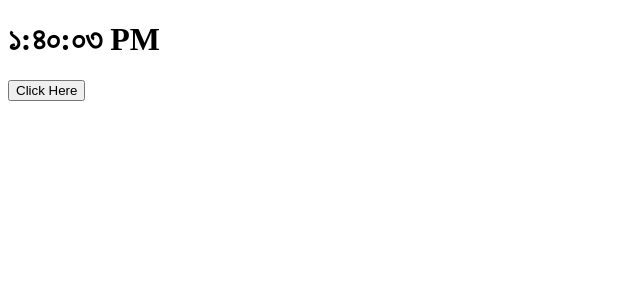
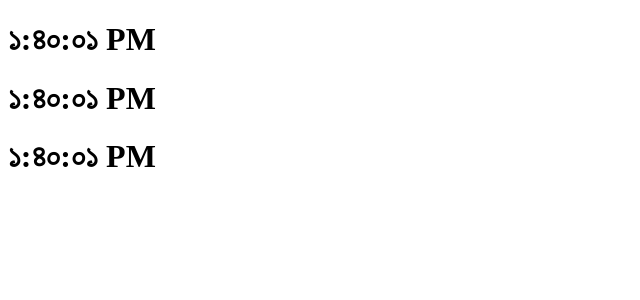
Before and after one commit to shuvo18103107/Deep-Dive-to-React, a React (Create React App) app: page / in a window 1280 px wide. Shown: the top 300 px of the page, without its empty margins (0-640 px from the left). Built offline with nearby package versions, Linux system fonts and the light colour scheme.

Commit message:
✅ conditional rendering and list with keys

```diff
--- a/src/App.js
+++ b/src/App.js
@@ -1,13 +1,16 @@
-import Clock from './components/Clock';
+import ClockList from './components/ClockList';
 // eslint-disable-next-line
 const App = function () {
-    console.log('button component render');
-
+    const quantities = [1, 2, 3];
     return (
         <div>
-            <Clock />
+            <ClockList quantity={quantities} />
         </div>
     );
 };
 
 export default App;
+
+/* list and key concept
+amra ekta component multiple time copy paste kore na bosiaya ekta component kotobar chai seta r ekta component ke bole dile sekhane list er use kore kaj korabo
+ */
--- a/src/components/Button.js
+++ b/src/components/Button.js
@@ -1,6 +1,6 @@
 import React from 'react';
 
-class Buttton extends React.Component {
+class Button extends React.Component {
     shouldComponentUpdate(nextprops) {
         // so next props e amra change props ta pabo abr amader this.props eow change ace, so 2 ta check korbo , kono change na paile render korbo na false return korbo
         const { change: currentChange, locale: currentLocale } = this.props;
@@ -12,13 +12,18 @@ class Buttton extends React.Component {
     }
 
     render() {
-        console.log('button component render');
-        const { change, locale } = this.props;
+        const { change, locale, show, enable } = this.props;
+        if (!enable) return null;
         return (
-            <button type="button" onClick={() => change(locale)}>
-                Click Here
-            </button>
+            <>
+                <button type="button" onClick={() => change(locale)}>
+                    {locale === 'bn-BD' ? 'Click Here' : 'ক্লিক করুন'}
+                </button>
+                {show && <p>Hello </p>}
+            </>
         );
     }
 }
-export default Buttton;
+export default Button;
+
+// props theke falsy value pai tai component ta theke null return korlam
--- a/src/components/Clock.js
+++ b/src/components/Clock.js
@@ -1,5 +1,5 @@
 import React from 'react';
-import Buttton from './Button';
+import Button from './Button';
 
 class Clock extends React.Component {
     state = { date: new Date(), locale: 'bn-BD' };
@@ -33,38 +33,50 @@ class Clock extends React.Component {
     }
 
     render() {
-        console.log('Clock component render');
+        const { date, locale } = this.state;
+        // let button;
+        // if (locale === 'bn-BD') {
+        //     button = (
+        //         <Button type="button" change={this.handleClick} locale="en-Us">
+        //             Click Here
+        //         </Button>
+        //     );
+        // } else {
+        //     button = (
+        //         <Button type="button" change={this.handleClick} locale="bn-BD">
+        //             Click Here
+        //         </Button>
+        //     );
+        // }
 
-        const { date, locale } = this.state;
         return (
-            // react e kono component theke ekta element e return korbe
             <div>
                 <h1 className="text">
                     <span className="text"> {date.toLocaleTimeString(locale)}</span>
                 </h1>
-
-                <Buttton type="button" change={this.handleClick} locale="en-Us">
-                    Click Here
-                </Buttton>
+                {locale === 'bn-BD' ? (
+                    <Button
+                        type="button"
+                        change={this.handleClick}
+                        locale="en-Us"
+                        show={false}
+                        enable={false}
+                    />
+                ) : (
+                    <Button type="button" change={this.handleClick} locale="bn-BD" show enable />
+                )}
             </div>
         );
     }
 }
 
 export default Clock;
-/*
- ***Handling Event and control re render***
-event handling function dynamic vabe function ref korte hobe call kora jabe na noile component render hpwar time ei function call korbe ,just ref korte hobe
-event handling function gulai react event ta parameter hisave pass kore dei
-callback function e this pabe na ekhn this chinano jai 3 upai e ,
-1. constructor function e this ke chinai deowa jai like this.handkleclick = this.handleclick.bind(this)
-2. arrow function cg arrow func e this niye jamela nai
-3. ekebare function call  e bind use kora jai jekhane parameter o pass kora jai like this.handleclick.bind(this,'hello')
-4. parameter pass korar r ekta short way ace je onclick ei arrow function diye dibo onclick ={()=>this.handleclick('en-Us')}, chaile parameter o pass kora jai
-5. component use korle onno class theke tokhn amra props hisave pathate pari nijer class er kono property ba function , cg amra jani proti ta component er jsx element ekta object sekhane props e amra ja pathabo ta thake
-6. ekta component er vitor parent element er state update hoilo kintu nicher jsx element ta update holo na tokhn amra jehutu update hoi nai kintu state change hole react pura component er sob e render kore , so jetar state update hopcee na kintu parent eleemnt er karone render hocee tokhn amra eta manually off kore dite pari
-7.so component e je eleemnbt ta update hoi na state change hole seta off kora jai react er shouldcomponentupdate life cycle hook ace jeta nextprops and nextstep nei argument hisave , ekhn kono component re render howar age eta call hoi jekhane nextprops r nextstate e dekhe je eitai props r state e kono change ace kina, change thakle true return kori tar mane component ta update hobe r false hole update hobe na, mane kono component autoi render er age manual ekta control niye nichii
-8. ekhane component erporo re render hobe like button ta jodio amra shouldcomponentupdate diye check koreci prb holo amra jokhn props hisave bind use kore function ref dicii tokhn bind protibar e new ekta function ref kore sekhane this setup kore tai previous change r nextchgange mile na tai re render hoi return true kore, eta arrow func use korleow same hoito
-9. to re render theke bachar way hoilo amra jokhn props hisave func ref pathabo tokhn amra parameter soho pathabo na mane props e arrow func ba bind kore je parameter o pathai eta korbo na class er vitor e arrow func use kore this er kaj chalabo
-10. key note : event handler gulai call back function arrow function diye lekha vlo jodi state change kori this  niye somosaa hoi na , r call back functtion e data pathaite chaile bind use kora jai , arrow function use kora jai but bind r arrow function new ekta function refer kore proti ta state change e , so component e state change e je element ta barbar re render hocee ek e jinis tar jonno shouldcomponentupdate use kora jai jekhane nextprops r current props er change vuje false true returm kora jai , er jonno bind ba arrow function call back e use kora vlo na , just function reference daow r data pass korte chaile props use koro
-*/
+/* ***** Conditional Rendering + list & keys*******
+component er vitor kono jsx element jodi condition based e change hoi tahole sei js eleemnt take js variable er moto chinta kore render er bire condition apply kore erpr render e use korte pari
+onkgula way te conditional rendering korate pari
+1. render function er vitor jsx return er age amra if else diye state er value use kore condionally jsx eleemnt dekhate pari se khetre jsx element gula variable er moto chinta korte hobe
+2. render e jsx return er vitor singl curlibrace e amra ternari operator use kore conditionally kaj korate pari
+3. truthy or falsy way - omponent theke ek component er ki ki show korbo ta truthy falsy props akare kaj korate pari
+4. amra kono component dekhabo ki dekhabo na seta oi component jsx return korar age decisde korte hobe tobe react er component theke kicu ekta return expect kore jodi jsx eleemnt na dekhate chai atleast null return korte hobe, null return korleow oi component er baki lifecyckle hook gula use kore like componentdidmount,unmound ,shouldomponentUpdate egula
+
+*** */
--- /dev/null
+++ b/src/components/ClockList.js
@@ -0,0 +1,17 @@
+import Clock from './Clock';
+
+const ClockList = function ({ quantity = [] }) {
+    return (
+        <div>
+            {quantity.map((el) => (
+                <Clock key={el} />
+            ))}
+        </div>
+    );
+};
+export default ClockList;
+
+// eikhane ami props e kinttu ekta array pathaccii sei array er upor map kore new component create korci jeta ekta transformed array of components dibe but jsx array of component pele seta array te na rekhe porpor list akare return kore
+// jsx single eleemnt nei othoba array of eleemnt nei
+// react dom e proti element er ekta unique identifier key set kore dei , ekhane clock component ta amra js way te korci tai ekhane clock component gulai unique key ta missing tai map korar somoi proti ta el amra key hisave component e use korbo ekhane key ta react er define kora props
+// onksomoi amra server theke array naow pete pari ekta obj pai tokhn setate normally ekta unique identifier thake r jodi na thake tokhn map er 2nd parameter jeta index seta use korbo echaraow js er math.random() o use kora jai
```
Also changed, not shown: 1 other file (tests, documents, lock files or other folders).
